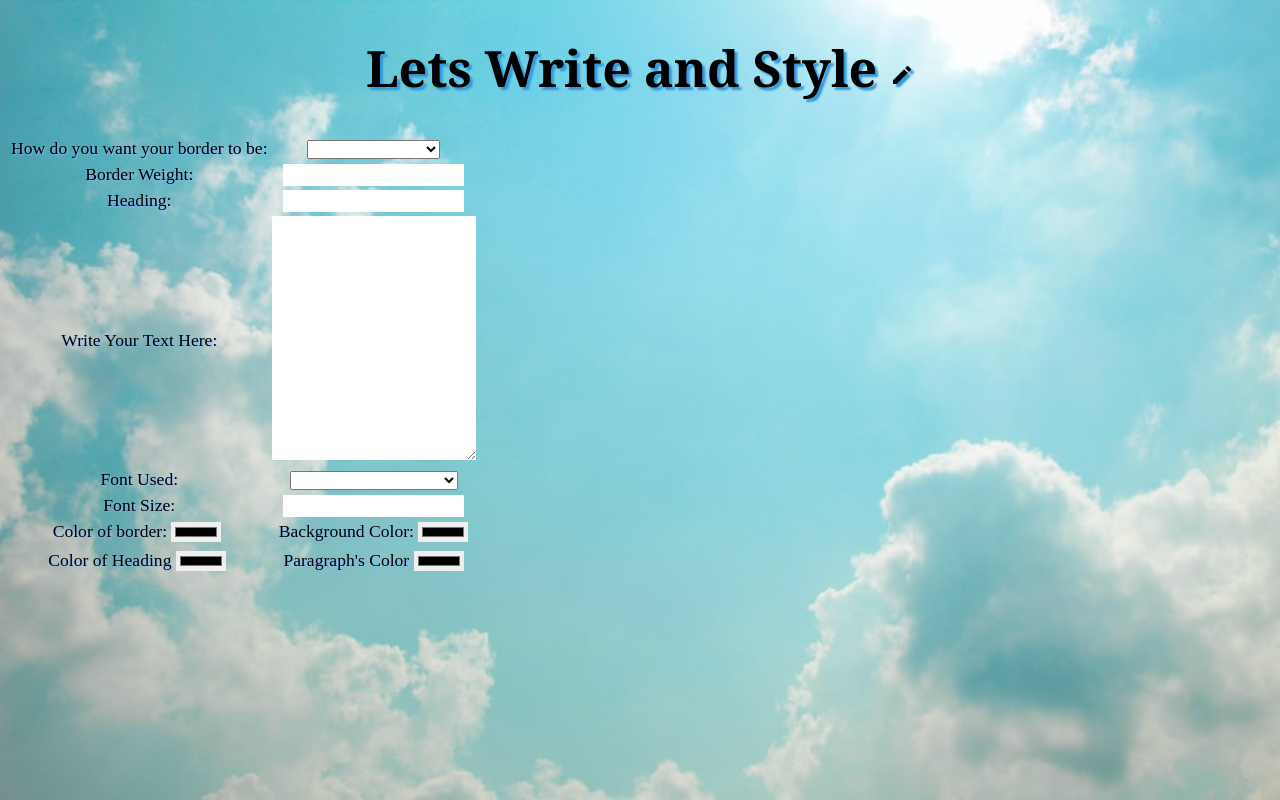
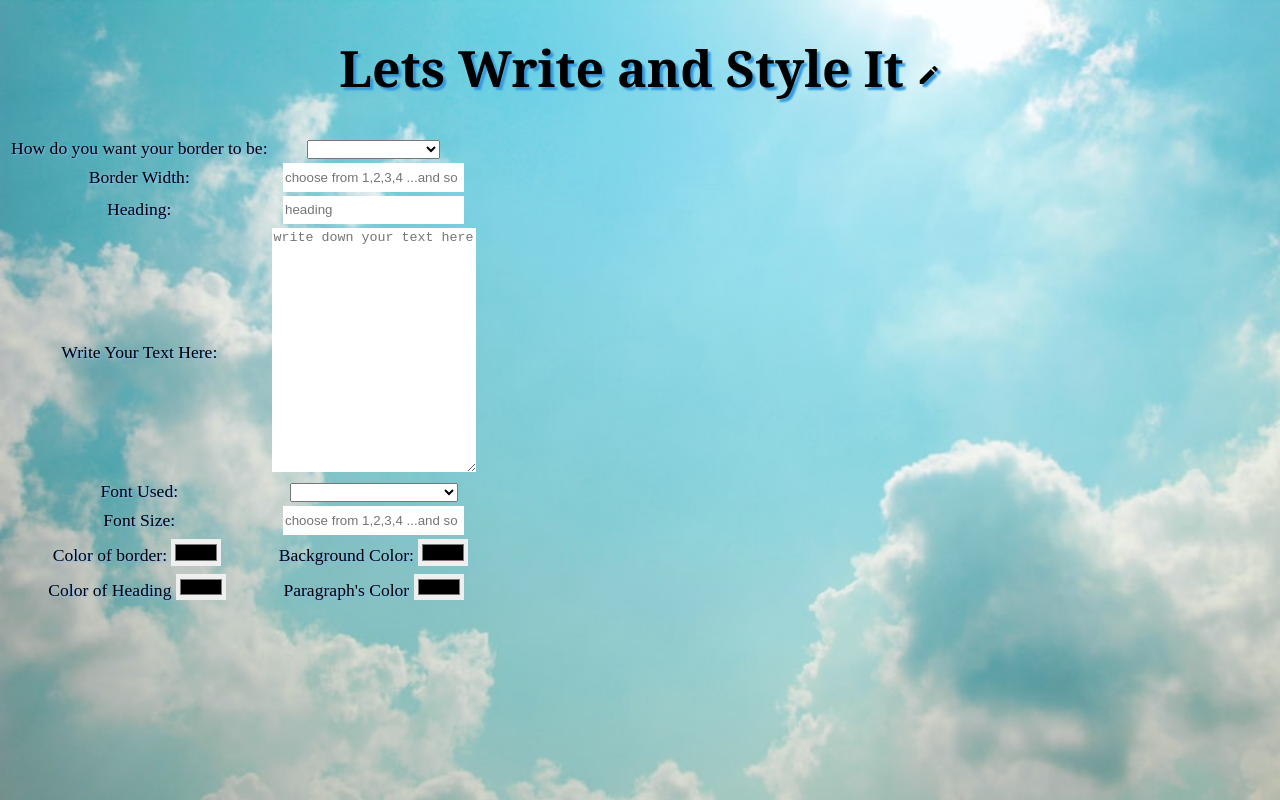
Before and after one commit to kajaljha09/Writing-and-Calligraphy-Site, a plain HTML site: page index.html in a window 1280 px wide. Drawn offline with Linux system fonts and the light colour scheme; a web font is replaced by a local one.

Commit message:
index modified

```diff
--- a/index.html
+++ b/index.html
@@ -57,7 +57,8 @@
 
         input {
             border: none;
-            height: 20px;
+            height: 2em;
+
         }
 
         textarea {
@@ -70,7 +71,7 @@
 <body>
     <h1
         style="text-align:center;font-family:Georgia, 'Times New Roman', Times, serif;font-size:50PX;text-shadow: 3PX 3PX 2PX rgb(51, 153, 221);">
-        Lets Write and Style <span class="material-icons md-48">edit</span>
+        Lets Write and Style It <span class="material-icons md-48">edit</span>
     </h1>
     <div ng-app="" class="container"
         ng-init="bord=solid ;colbord=black ;pxbord=1px ;text=  ;bgcolor=white ;font=  ;fsize= ;heading= ;hcol= ;pcol=">
@@ -94,11 +95,12 @@
                 <tr>
                     <td>
 
-                        <label for="pxbord">Border Weight:</label>
+                        <label for="pxbord">Border Width:
+                        </label>
                     </td>
                     <td>
 
-                        <input ng-model="pxbord"><br>
+                        <input ng-model="pxbord" placeholder="choose from 1,2,3,4 ...and so on">
                     </td>
 
                 </tr>
@@ -107,7 +109,7 @@
                         <label for="heading">Heading:</label>
                     </td>
                     <td>
-                        <input id="heading" ng-model="heading">
+                        <input id="heading" ng-model="headingl" placeholder="heading">
                     </td>
                 </tr>
                 <tr>
@@ -118,7 +120,7 @@
                     </td>
                     <td>
 
-                        <textarea id="text" ng-model="text"></textarea><br>
+                        <textarea id="text" ng-model="text" placeholder="write down your text here"></textarea><br>
                     </td>
                 </tr>
 
@@ -129,7 +131,7 @@
                         <label for="font">Font Used:</label>
                     </td>
                     <td>
-                        <select id="font" ng-model="font">
+                        <select id="font" ng-model="font" value="select">
                             <option>
                                 'Parisienne', cursive;
                             </option>
@@ -156,7 +158,7 @@
                         </label>
                     </td>
                     <td>
-                        <input id="fontsize" ng_model="fsize">
+                        <input id="fontsize" ng_model="fsize" placeholder="choose from 1,2,3,4 ...and so on">
 
                     </td>
                 </tr>
```
